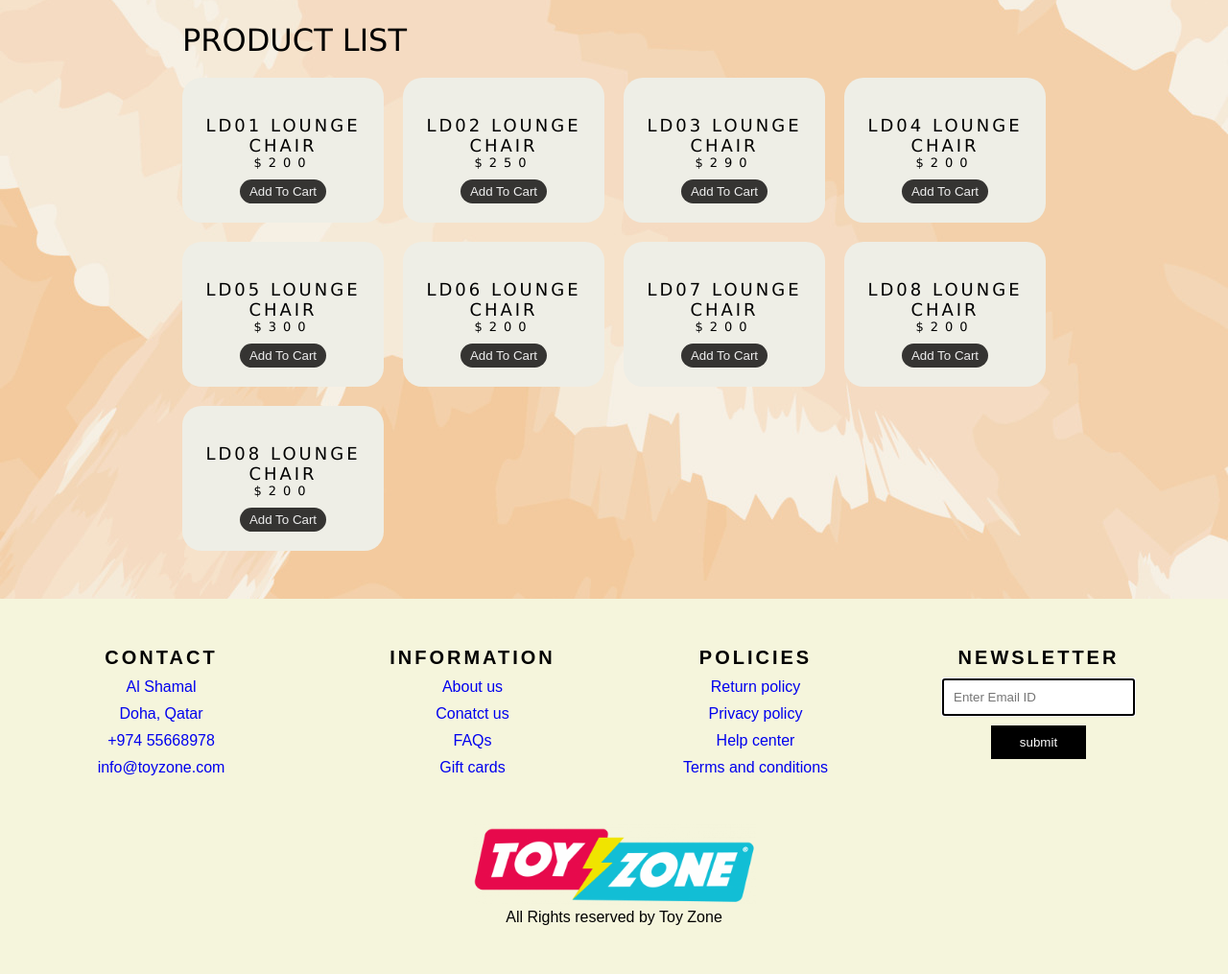
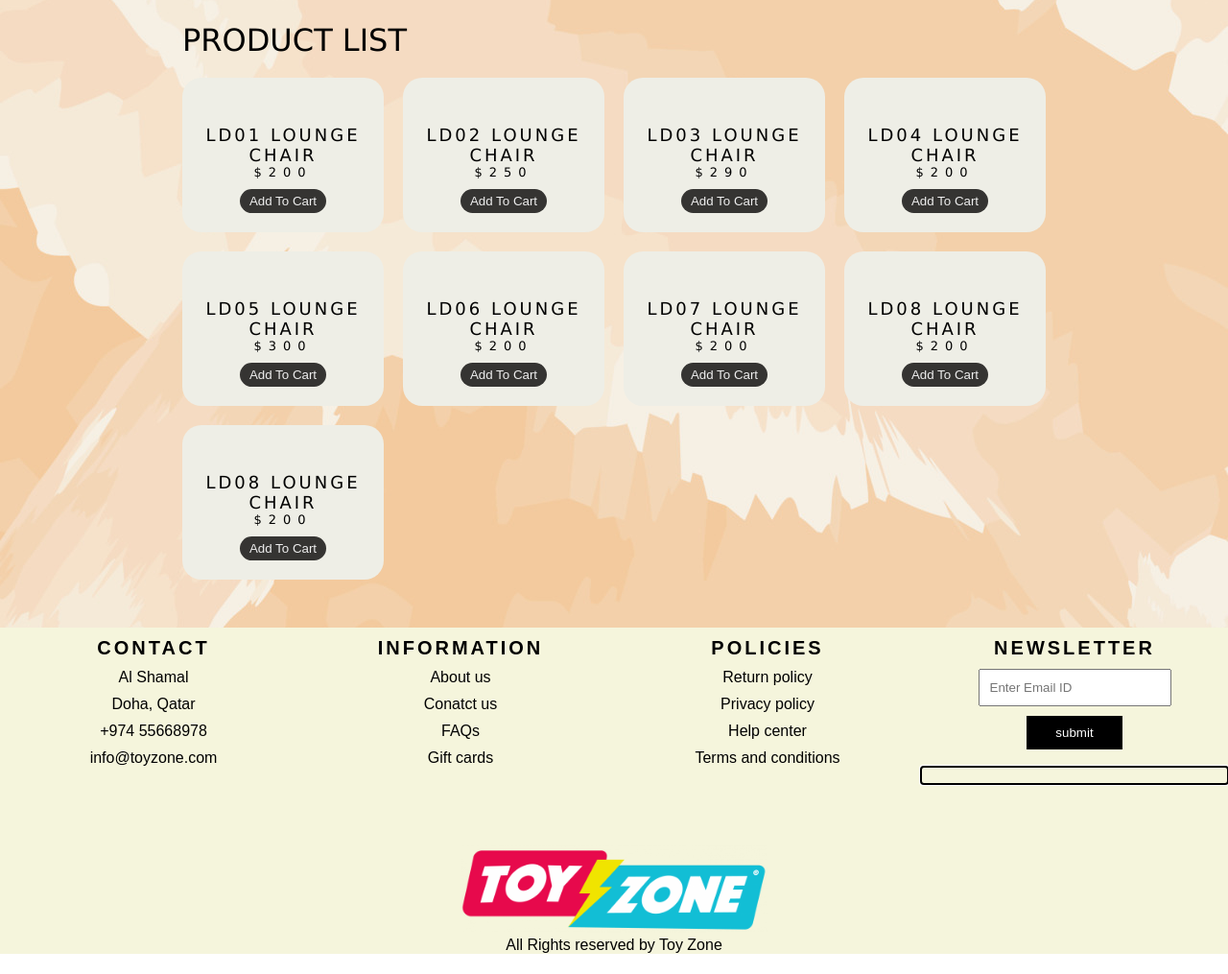
Before and after one commit to safwan-sk2110900/ToyZone, a website: page Project_Phase1/index.html in a window 1280 px wide. Shown: the part 347-1362 px from the top of the page at 96% size. After the commit the page ends 1341 px from the top, so only its background shows below. Drawn offline with Linux system fonts and the light colour scheme.

Commit message:
footer fixed

```diff
--- a/Project_Phase1/styles.css
+++ b/Project_Phase1/styles.css
@@ -380,76 +380,42 @@
     }
 }
 
-@media(min-width:800px){
-
 footer{
-        /* outline: auto;
-        display:flex;
-        flex-direction: row; */
-        height: min-content;
-        padding:50px;
-        color:black;
+    /* padding:50px; */
     background-color: beige;
     display: grid;
-        grid-template-columns: 1fr 1fr 1fr 1fr;
-        grid-template-rows: auto auto;
-
+    grid-template-columns: 1fr 1fr;
+    grid-template-rows: 1fr 1fr 1fr;
 }
-
-    /* .footer > *{
-        flex :1 100%;
-    } */
+h2{
+    padding-top:10px;
+    font-weight: 700;
+    font-size: 20px;
+    text-transform:uppercase;
+    letter-spacing: 3px;
+}
 .contact{
     text-align: center;
-        padding-right: 20%;
     grid-column: 1/2;
     grid-row: 1;
     a{
         text-decoration: none;
+        color: black;
+
     }
     li{
         list-style: none;
         padding-top: 10px;
     }
 }
-    .footer-bottom {
-        grid-column: 2/4;
-        img{
-        width:50%;
-        }
-    }
-    h2{
-        font-weight: 700;
-        font-size: 20px;
-        text-transform:uppercase;
-        letter-spacing: 3px;
-    }
-    /* .right-area{
-        display: flex;
-        flex-flow: row wrap;
-
-    } */
-    /* .right-area > *{
-        flex:1 50%;
-        margin-right: 1.25em;
-    } */
-    /* .box a{
-        ;
-    } */
-
-    .footer-bottom{
-        text-align: center;
-        padding-top: 50px;
-    }
-
-
-
 .information{
     text-align: center;
     grid-column: 2/3;
     grid-row: 1;
     a{
         text-decoration: none;
+        color: black;
+
     }
     li{
         list-style: none;
@@ -458,10 +424,12 @@
 }
 .policies{
     text-align: center;
-        grid-column: 3/4;
-        grid-row: 1;
+    grid-column: 1/2;
+    grid-row: 2;
     a{
         text-decoration: none;
+        color: black;
+
     }
     li{
         list-style: none;
@@ -469,14 +437,13 @@
     }
 }
 .newsletter{
-        /* outline: auto; */
     text-align: center;
-        grid-column: 4/5;
+    grid-column: 2/3;
+    grid-row: 2;
     input{
-            outline: auto;
         height: 30%;
         margin: 10px;
-            padding: 10px 10px;
+        padding: 10px;
     }
     button{
         background-color: black;
@@ -486,11 +453,52 @@
     }
 }
 .socials{
+    grid-column: 2/3;
+    grid-row: 3;
     text-align: center;
-        grid-column: 4/5;
-        grid-row: 2;
     a{
         padding: 20px;
     }
 }
+.footer-bottom{
+    padding-top: 10%;
+    text-align: center;
+    grid-column: 1/3;
+    grid-row: 3;
+    img{
+        width:50%;
     }
+}
+
+@media(min-width:800px){
+    footer{
+        display: grid;
+        grid-template-columns: 1fr 1fr 1fr 1fr;
+        grid-template-rows: auto auto;
+    }
+    .conatct{
+        grid-column: 1/2;
+        grid-row: 1;
+    }
+    .information{
+        grid-column: 2/3;
+        grid-row:1;
+    }
+    .policies{
+        grid-column: 3/4;
+        grid-row: 1;
+    }
+    .newsletter{
+        grid-column: 4/5;
+        grid-row:1;
+    }
+    .footer-bottom{
+        grid-column: 2/4;
+    }
+    .socials{
+        text-align: center;
+        outline: auto;
+        grid-column: 4/5;
+        grid-row: 2;
+    }
+}
```
Also changed, not shown: Project_Phase1/index.html (+1 -1 lines), 1 other file. Lines whose indentation alone changed are shown as unchanged.
